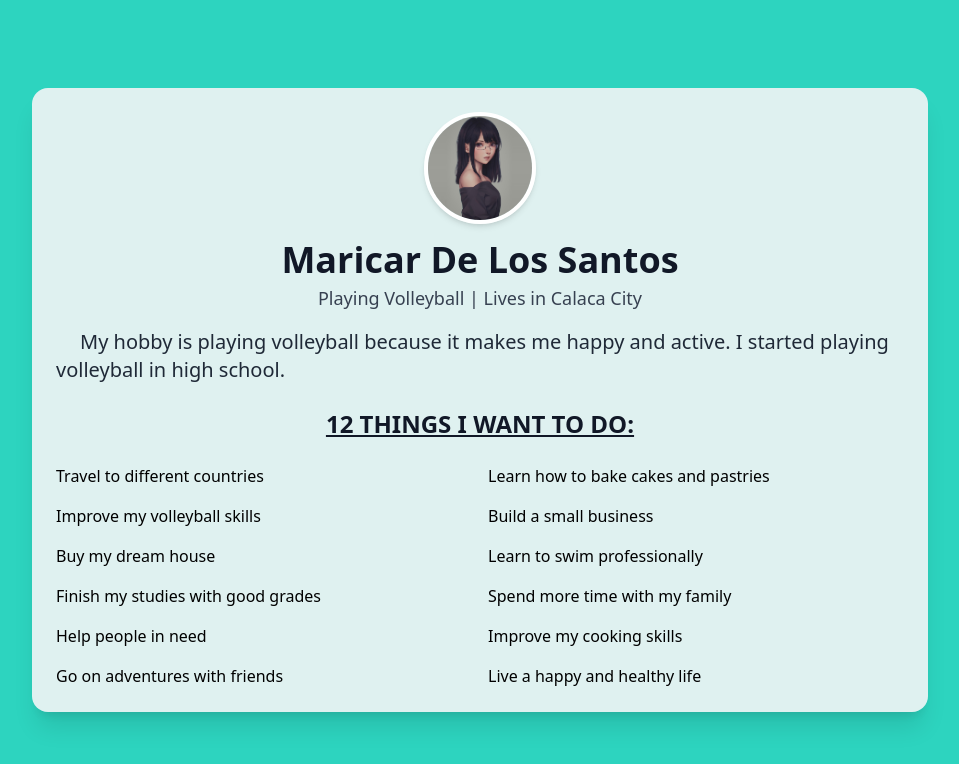
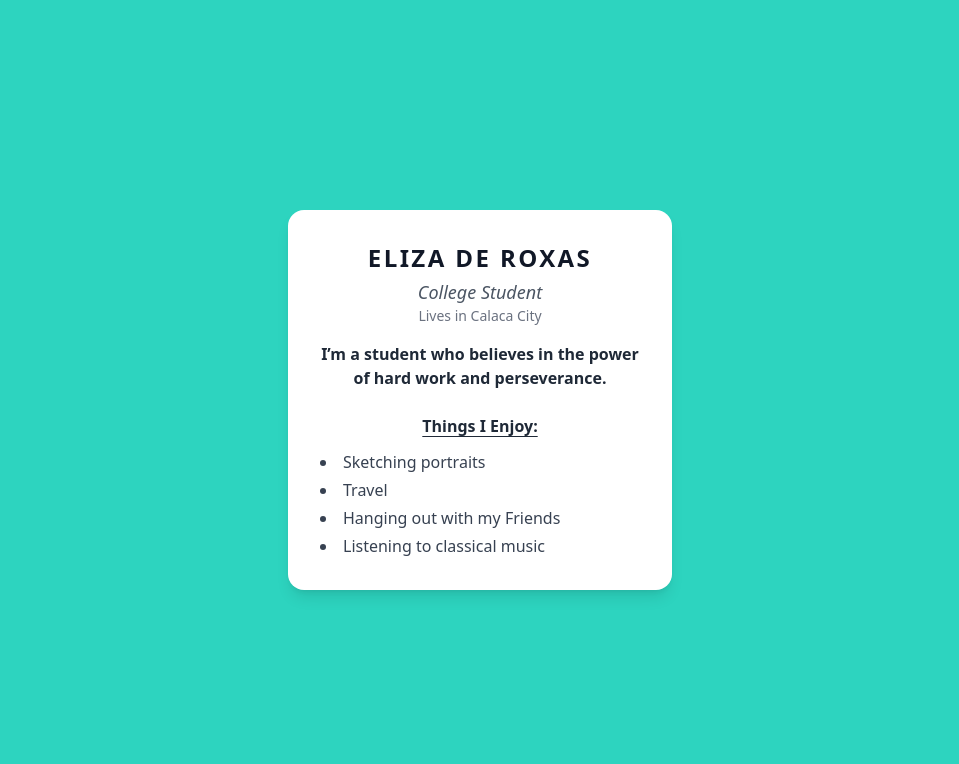
Before and after one commit to MaricarDLosSntos2/TAILWIND_101, a website: page tailwind101-main/src/index.html in a window 1280 px wide. Shown: the whole page, without its empty margins (160-1119 px from the left). Drawn offline with nearby package versions, Linux system fonts and the light colour scheme.

Commit message:
My First Tailwind

```diff
--- a/tailwind101-main/src/index.html
+++ b/tailwind101-main/src/index.html
@@ -6,51 +6,39 @@
   <title>Profile Card</title>
   <script src="https://cdn.tailwindcss.com"></script>
 </head>
-<body class="flex justify-center items-center min-h-screen bg-teal-400 font-sans p-4">
+<body class="flex justify-center items-center min-h-screen bg-teal-400 font-sans">
 
-  <div class="bg-gray-100 bg-opacity-90 rounded-2xl shadow-xl p-6 w-full max-w-sm
-              md:max-w-md lg:max-w-lg xl:max-w-4xl transition-transform hover:scale-105 duration-300">
+  <div class="bg-white p-8 rounded-2xl shadow-lg max-w-sm text-center">
+    <!-- Name -->
+    <div class="text-2xl font-bold text-gray-900 uppercase tracking-widest">
+      Eliza De Roxas
+    </div>
 
-    <!-- Profile Image -->
-    <img src="images.jpg" alt="Profile Picture"
-         class="w-28 h-28 rounded-full object-cover mx-auto mb-4 border-4 border-white shadow-md">
+    <!-- Title -->
+    <div class="italic text-lg text-gray-600 mt-1">
+      College Student
+    </div>
 
-    <!-- Name -->
-    <h1 class="text-2xl md:text-3xl lg:text-4xl font-bold text-center text-gray-900">
-      Maricar De Los Santos
-    </h1>
+    <!-- Location -->
+    <div class="text-sm text-gray-500 mb-4">
+      Lives in Calaca City
+    </div>
 
-    <!-- Subtitle -->
-    <h2 class="text-sm md:text-base lg:text-lg text-gray-700 text-center mt-1">
-      Playing Volleyball | Lives in Calaca City
-    </h2>
+    <!-- Bio -->
+    <div class="mt-4 font-semibold text-gray-800">
+      I’m a student who believes in the power of hard work and perseverance.
+    </div>
 
-    <!-- About -->
-    <p class="text-base md:text-lg lg:text-xl text-gray-800 mt-4 indent-6 leading-relaxed">
-      My hobby is playing volleyball because it makes me happy and active.
-      I started playing volleyball in high school.
-    </p>
-
-    <!-- 12 Things I Want To Do -->
-    <h3 class="text-lg md:text-xl lg:text-2xl mt-6 uppercase underline font-semibold text-gray-900 text-center">
-      12 Things I Want To Do:
-    </h3>
-
-    <!-- Grid Card List -->
-    <div class="grid grid-cols-1 md:grid-cols-2 gap-4 mt-6">
-      <div class="grid-child">Travel to different countries</div>
-      <div class="grid-child">Learn how to bake cakes and pastries</div>
-      <div class="grid-child">Improve my volleyball skills</div>
-      <div class="grid-child">Build a small business</div>
-      <div class="grid-child">Buy my dream house</div>
-      <div class="grid-child">Learn to swim professionally</div>
-      <div class="grid-child">Finish my studies with good grades</div>
-      <div class="grid-child">Spend more time with my family</div>
-      <div class="grid-child">Help people in need</div>
-      <div class="grid-child">Improve my cooking skills</div>
-      <div class="grid-child">Go on adventures with friends</div>
-      <div class="grid-child">Live a happy and healthy life</div>
+    <!-- Things I Enjoy -->
+    <div class="mt-6 font-semibold underline underline-offset-4 text-gray-800">
+      Things I Enjoy:
     </div>
+    <ul class="list-disc list-inside text-left mt-3 space-y-1 text-gray-700">
+      <li>Sketching portraits</li>
+      <li>Travel</li>
+      <li>Hanging out with my Friends</li>
+      <li>Listening to classical music</li>
+    </ul>
   </div>
 
 </body>
--- a/tailwind101-main/src/input.css
+++ b/tailwind101-main/src/input.css
@@ -1,5 +1 @@
 @import "tailwindcss";
-
-.grid-child{
-    @apply bg-white shadow-md rounded-lg p-4 text-gray-800 text-base md:text-lg;
-}
```
